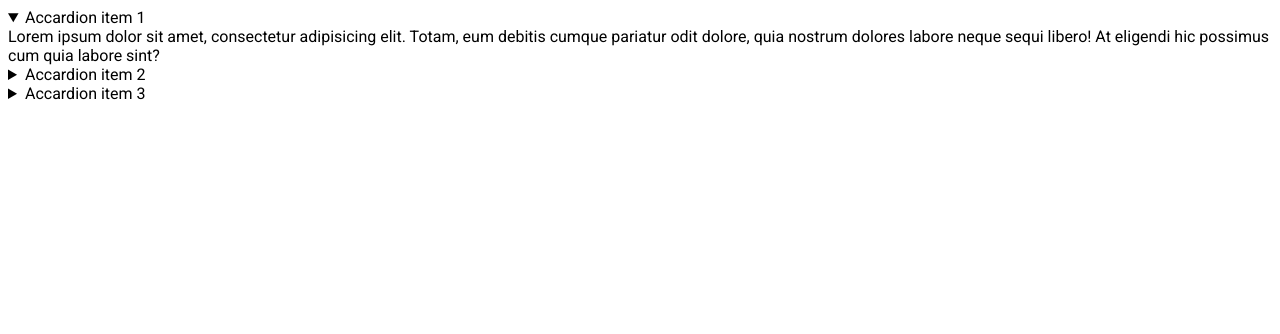
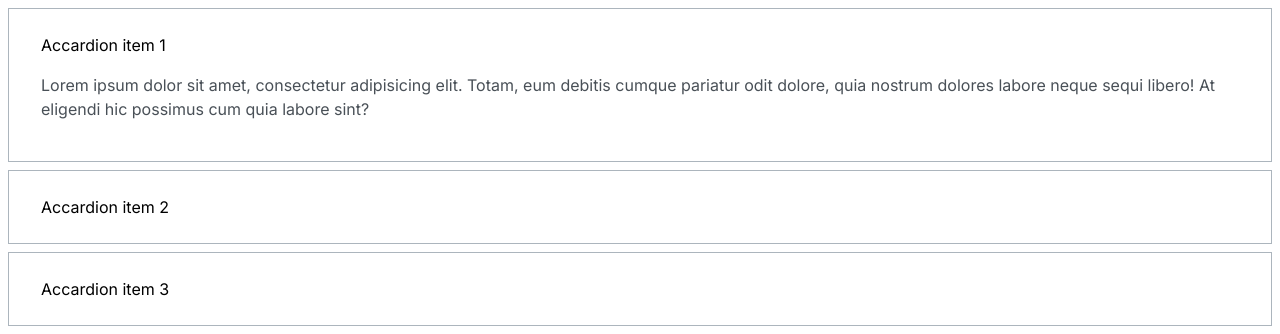
Before and after one commit to js-tasks-ru/htmlcss-20231222_gornyy2002, a website: page 03-lection1/02-accordion/index.html in a window 1280 px wide. Both pictures are taken after a click on the heading "Accardion item 1". Drawn offline with Linux system fonts and the light colour scheme.

Commit message:
fix dz2 in lec1

```diff
--- a/03-lection1/02-accordion/accordion.css
+++ b/03-lection1/02-accordion/accordion.css
@@ -1 +1,25 @@
-/* Стилизация аккордеона */
+
+.accordion__item{
+    border: 1px solid #ACB5BD;
+    font-size: 16px;
+    font-style: normal;
+    font-weight: 400;
+    line-height: 24px;
+    margin-bottom: 8px;
+    padding: 24px 32px;
+}
+.accordion__item[open] {
+    padding: 24px 48.69px 32px 32px;
+}
+.accordion__title::marker {
+    content: "";
+}
+.accordion__content{
+    color: #495057;
+    font-family:'Inter', sans-serif;
+    margin-top: 16px;
+    margin-bottom: 8px;
+}
+.accordion__title{
+    font-family:'Inter', sans-serif;
+}
```
